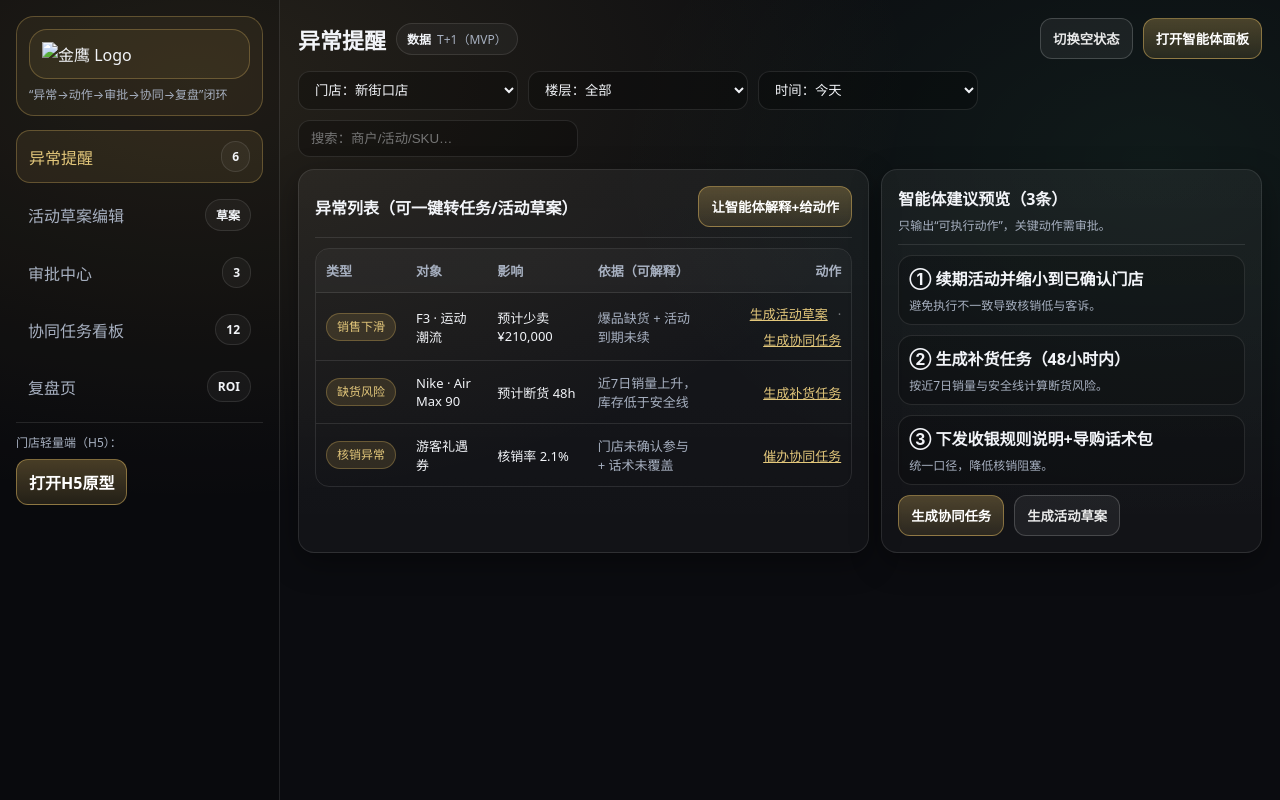
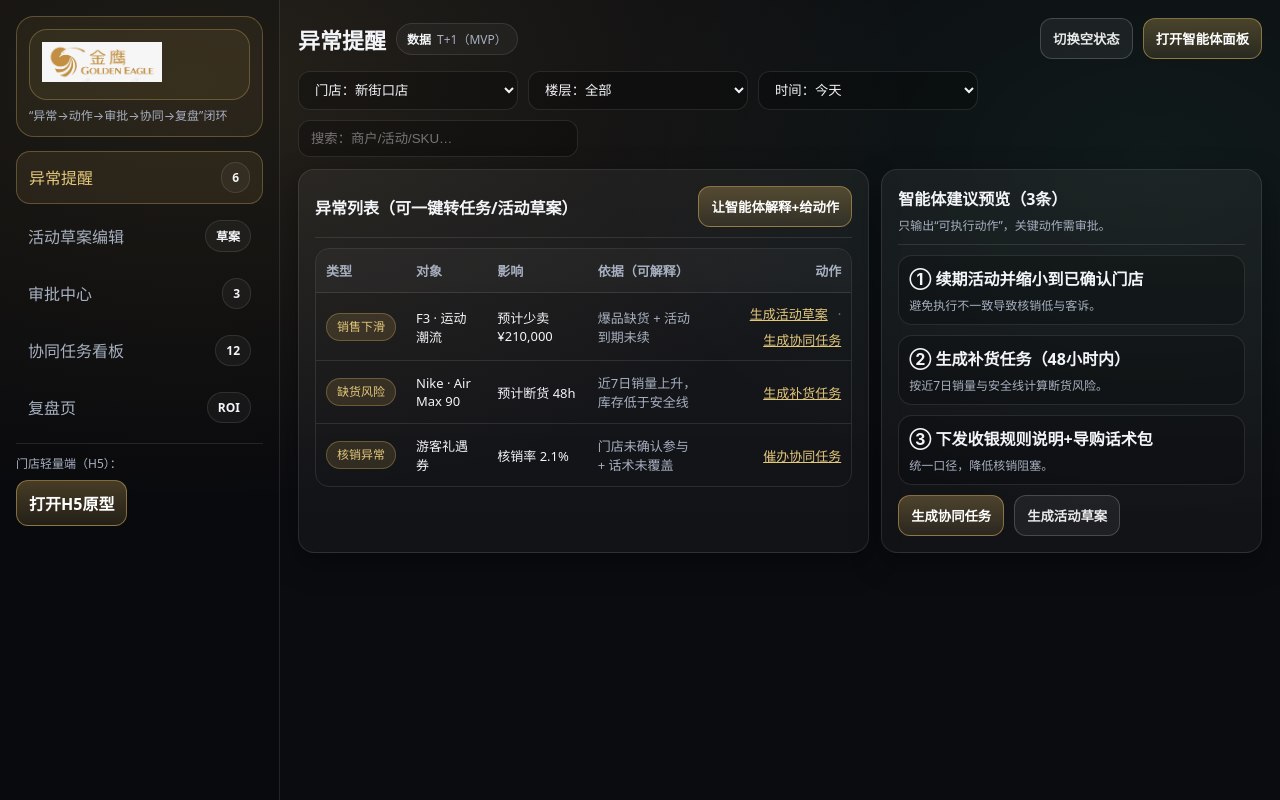
Before and after one commit to Wings1991/goldeneagle-merchant-agent-prototype, a plain HTML site: page index.html in a window 1280 px wide. Drawn offline with Linux system fonts and the light colour scheme.

Commit message:
Update index.html

```diff
--- a/index.html
+++ b/index.html
@@ -132,7 +132,7 @@
   <aside class="sidebar">
     <div class="logo">
       <div class="logo">
-  <img src="assets/logo.png" alt="金鹰 Logo" class="logo-img"/>
+  <img src="assets/goldeneagle_logo.png" alt="金鹰 Logo" class="logo-img"/>
 </div>
 
       <div class="small" style="margin-top:6px">“异常→动作→审批→协同→复盘”闭环</div>
```
